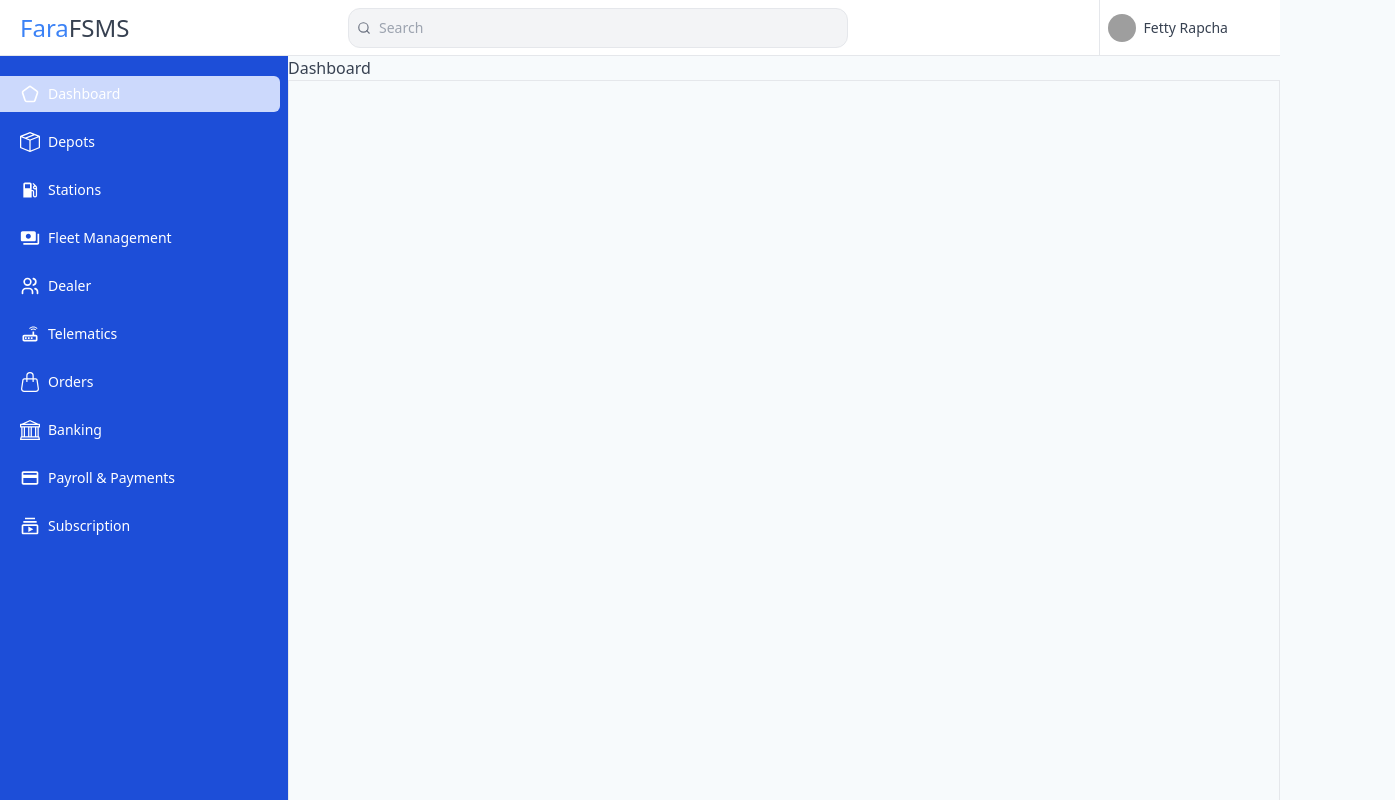
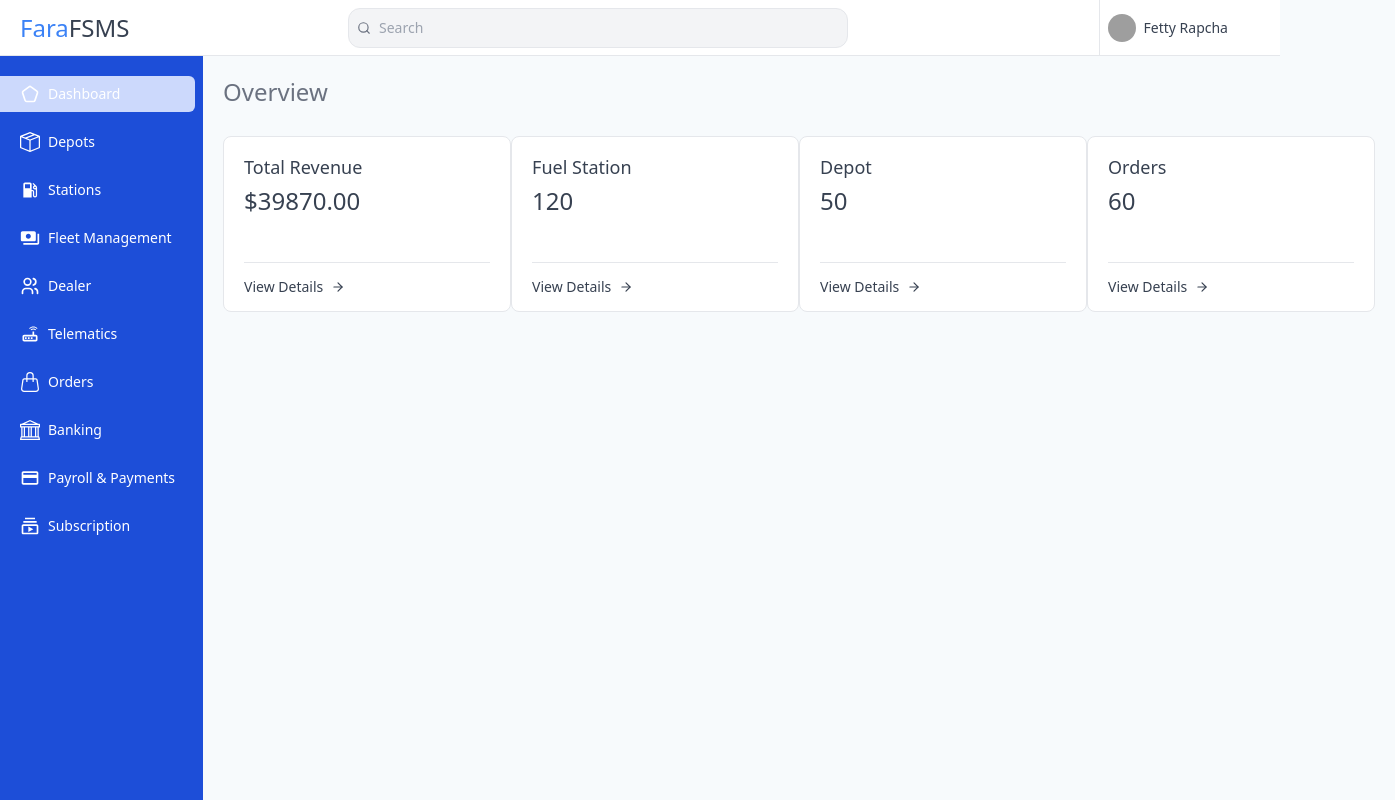
Before and after one commit to devCabey/test-run, a React (Create React App) app: page / in a window 1280 px wide. Shown: the top 800 px of the page, 1395 px wide, since content can reach past the window. Built offline with nearby package versions, Linux system fonts and the light colour scheme; grey boxes are pictures that could not be loaded; some icons are missing; the HTML template or start-up script is replaced by a standard one.

Commit message:
overview card done

```diff
--- a/src/layout/HomeLayout/components/SideNavLink.jsx
+++ b/src/layout/HomeLayout/components/SideNavLink.jsx
@@ -3,8 +3,10 @@ import React from 'react';
 const SideNavLink = ({ title, Icon, active }) => {
   return (
     <div
-      className={`w-full flex whitespace-nowrap items-center justify-start px-5  py-2 rounded-r-md text-white text-sm gap-2 ${
-        title === active && 'bg-[#ccd9fc] text-blue-800 font-medium '
+      className={`w-full flex whitespace-nowrap items-center justify-start px-5  py-2 rounded-r-md text-white text-sm gap-2  ${
+        title === active
+          ? 'bg-[#ccd9fc] text-blue-800 font-medium '
+          : 'font-light'
       }`}>
       <Icon className='h-5 w-5' />
       {title}
--- /dev/null
+++ b/src/pages/Dashboard/components/OverviewCard.jsx
@@ -0,0 +1,18 @@
+import React from 'react';
+import { FiArrowRight } from 'react-icons/fi';
+
+const OverviewCard = ({ title, value }) => {
+  return (
+    <div className='border h-44 w-72 rounded-lg bg-white px-5  flex flex-col '>
+      <div className='border-b flex-1 py-3'>
+        <h3 className='text-lg my-1'>{title}</h3>
+        <h1 className='font-medium text-2xl'>{value}</h1>
+      </div>
+      <h3 className='flex items-center justify-start gap-2 h-12 text-sm'>
+        View Details <FiArrowRight />
+      </h3>
+    </div>
+  );
+};
+
+export default OverviewCard;
--- a/src/pages/Dashboard/index.jsx
+++ b/src/pages/Dashboard/index.jsx
@@ -1,11 +1,21 @@
 import React from 'react';
+import OverviewCard from './components/OverviewCard';
 
 export const Dashboard = () => {
   return (
-    <div className='w-full'>
-      Dashboard
-      <div className='h-screen border' />
-      <div className='h-screen border' />
+    <div className='w-full px-5 pt-5'>
+      <h1 className='text-2xl text-gray-500 font-medium mb-7'>Overview</h1>
+      <div className=' w-full'>
+        {/* top slide */}
+        <div className='w-full flex items-center justify-between'>
+          <OverviewCard title='Total Revenue' value='$39870.00' />
+          <OverviewCard title='Fuel Station' value='120' />
+          <OverviewCard title='Depot' value='50' />
+          <OverviewCard title='Orders' value='60' />
+        </div>
+        {/* table */}
+        <div></div>
+      </div>
     </div>
   );
 };
```
